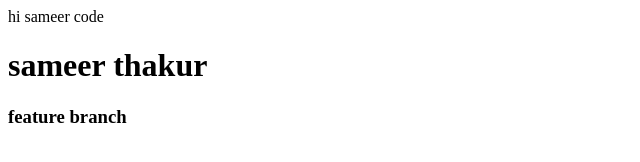
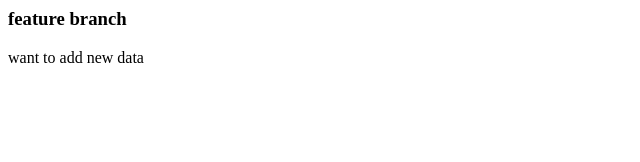
Before and after one commit to bharat841/sameer-code, a plain HTML site: page index.html in a window 1280 px wide. Shown: the whole page, without its empty margins (0-640 px from the left). Drawn offline with Linux system fonts and the light colour scheme.

Commit message:
new in it

```diff
--- a/index.html
+++ b/index.html
@@ -1,4 +1,4 @@
-<p>hi sameer code</p>
-<h1>sameer thakur</h1>
+
 
 <h3>feature branch</h3>
+<p>want to add new data</p>
```
